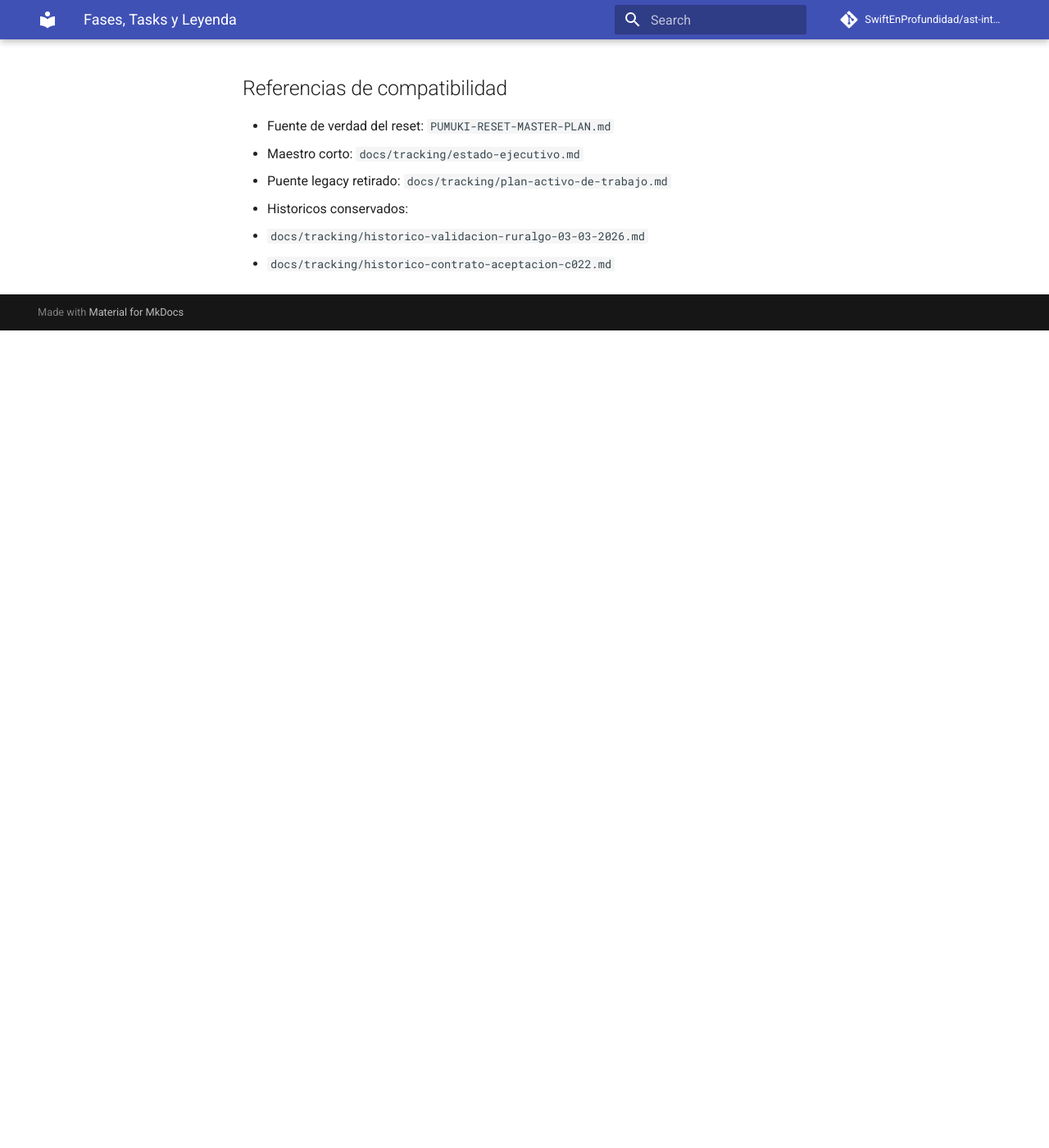
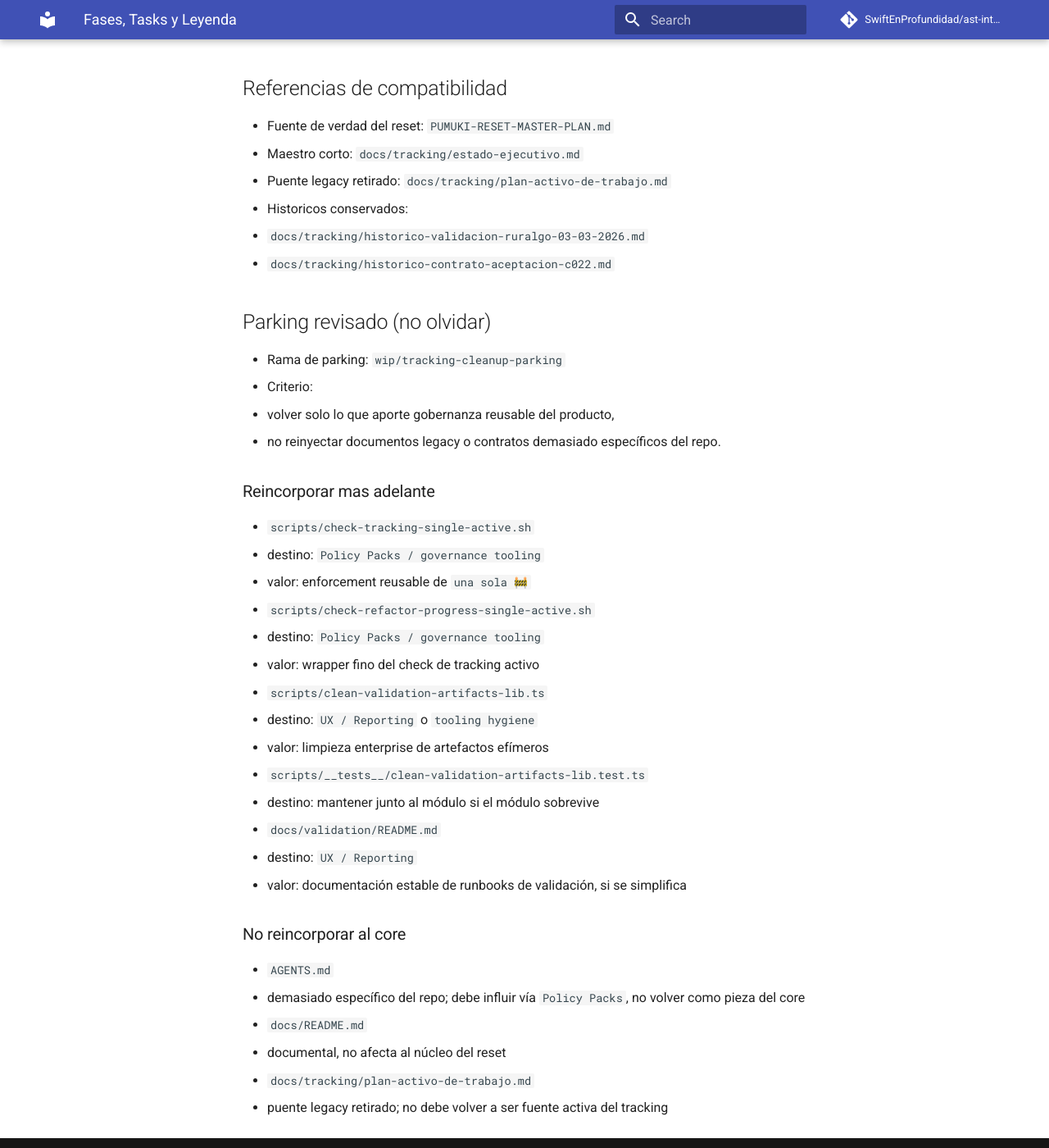
Before and after one commit to SwiftEnProfundidad/ast-intelligence-hooks, an MkDocs documentation site: the page built from docs/tracking/fases-y-tareas.md, in a window 1280 px wide and 1400 px high, scrolled down 1637 px. Shown: the whole window at 82% size. Built offline with MkDocs 1.6.1 and Material for MkDocs 9.7.7, drawn with Linux system fonts in a browser that asks for light colours; comment, search, counter and statistics services are not loaded; before the commit the page ends 2040 px from its top, so only the background shows below that.

Commit message:
docs(tracking): classify parked governance assets

```diff
--- a/docs/tracking/fases-y-tareas.md
+++ b/docs/tracking/fases-y-tareas.md
@@ -52,3 +52,36 @@
 - Historicos conservados:
   - `docs/tracking/historico-validacion-ruralgo-03-03-2026.md`
   - `docs/tracking/historico-contrato-aceptacion-c022.md`
+
+## Parking revisado (no olvidar)
+
+- Rama de parking: `wip/tracking-cleanup-parking`
+- Criterio:
+  - volver solo lo que aporte gobernanza reusable del producto,
+  - no reinyectar documentos legacy o contratos demasiado específicos del repo.
+
+### Reincorporar mas adelante
+
+- `scripts/check-tracking-single-active.sh`
+  - destino: `Policy Packs / governance tooling`
+  - valor: enforcement reusable de `una sola 🚧`
+- `scripts/check-refactor-progress-single-active.sh`
+  - destino: `Policy Packs / governance tooling`
+  - valor: wrapper fino del check de tracking activo
+- `scripts/clean-validation-artifacts-lib.ts`
+  - destino: `UX / Reporting` o `tooling hygiene`
+  - valor: limpieza enterprise de artefactos efímeros
+- `scripts/__tests__/clean-validation-artifacts-lib.test.ts`
+  - destino: mantener junto al módulo si el módulo sobrevive
+- `docs/validation/README.md`
+  - destino: `UX / Reporting`
+  - valor: documentación estable de runbooks de validación, si se simplifica
+
+### No reincorporar al core
+
+- `AGENTS.md`
+  - demasiado específico del repo; debe influir vía `Policy Packs`, no volver como pieza del core
+- `docs/README.md`
+  - documental, no afecta al núcleo del reset
+- `docs/tracking/plan-activo-de-trabajo.md`
+  - puente legacy retirado; no debe volver a ser fuente activa del tracking
```
